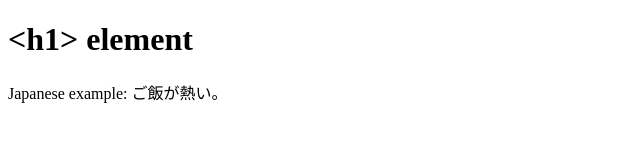
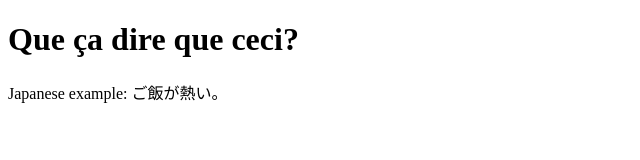
Before and after one commit to Kotai-underscore/test-image, a plain HTML site: page index.html in a window 1280 px wide. Shown: the whole page, without its empty margins (0-640 px from the left). Drawn offline with Linux system fonts and the light colour scheme.

Commit message:
Update index.html

```diff
--- a/index.html
+++ b/index.html
@@ -10,7 +10,7 @@
     <meta property="og:image:type" content="image/png" />
   </head>
   <body>
-    <h1>&lt;h1&gt; element</h1>
+    <h1>Que ça dire que ceci?</h1>
     <p>Japanese example: ご飯が熱い。</p>
   </body>
 </html>
```
